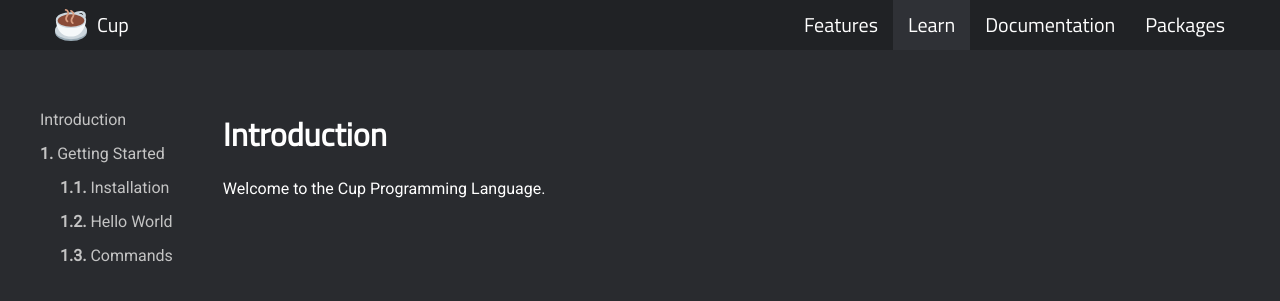
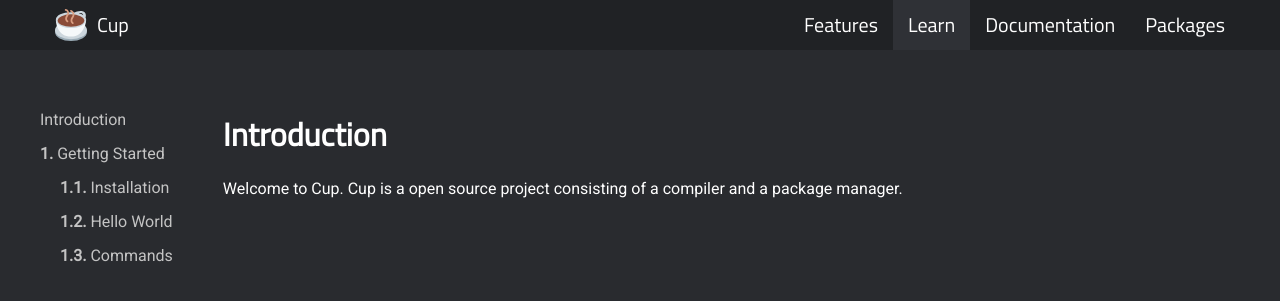
Before and after one commit to cup-lang/cup-lang.org, a Jekyll site: the page built from learn/introduction.html, in a window 1280 px wide. Shown: the top 301 px of the page. Built offline with Jekyll 4.4.1, drawn with Linux system fonts in a browser that asks for light colours.

Commit message:
Update introduction.html

```diff
--- a/learn/introduction.html
+++ b/learn/introduction.html
@@ -4,4 +4,4 @@
 layout: learn
 ---
 <h1>Introduction</h1>
-<p>Welcome to the Cup Programming Language.</p>
+<p>Welcome to Cup. Cup is a open source project consisting of a compiler and a package manager.</p>
```
